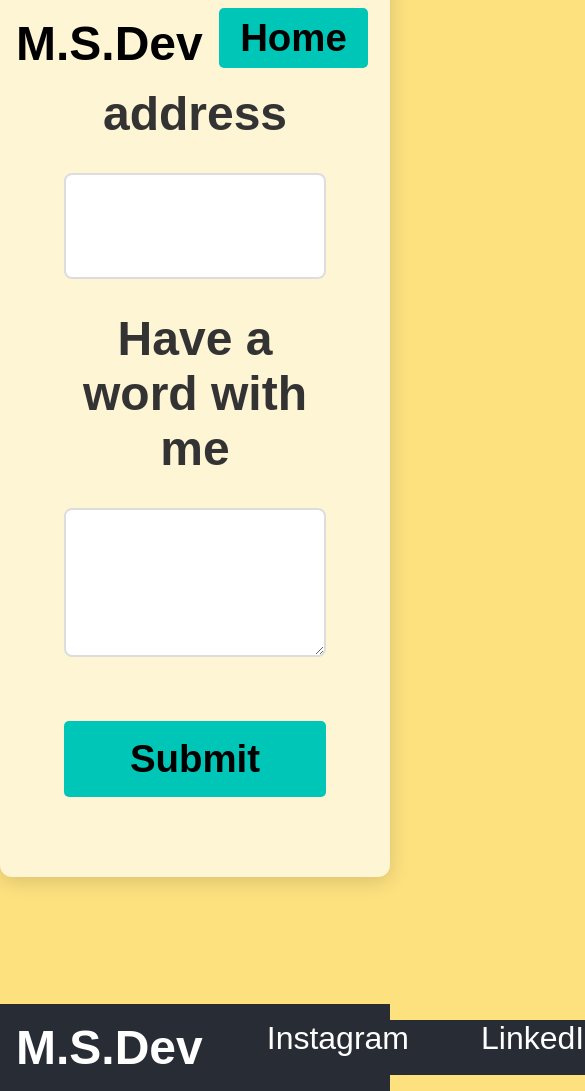
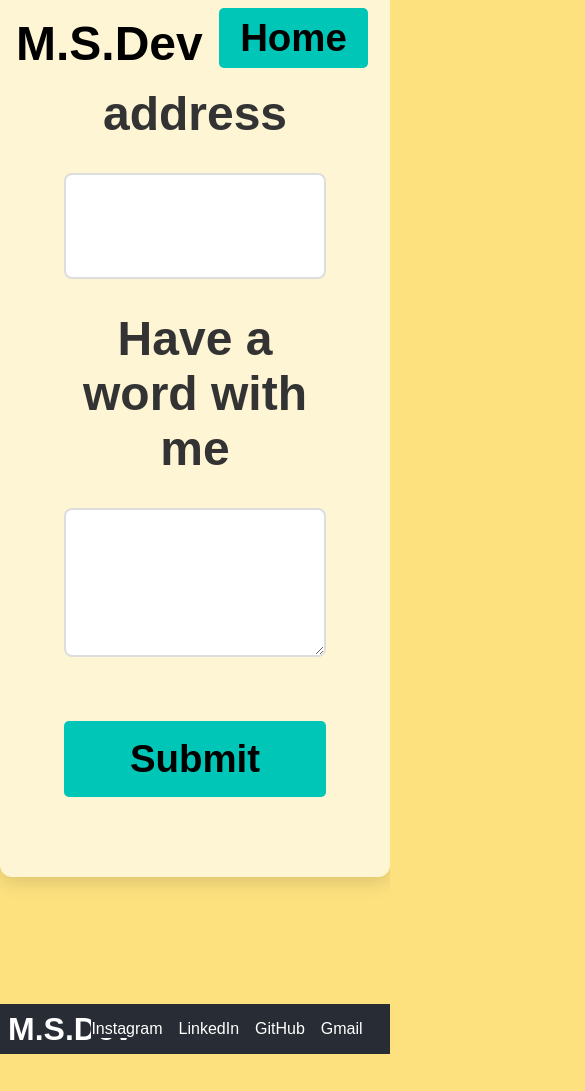
Before and after one commit to mahdisolgi1/portfolio-page, a React (Vite) app: page /form in a window 390 px wide. Shown: the top 1091 px of the page, 585 px wide, since content can reach past the window. After the commit the page ends 1054 px from the top, so only its background shows below. Built offline with nearby package versions, Linux system fonts and the light colour scheme.

Commit message:
styles(Footer): update css styles

```diff
--- a/src/components/Footer.module.css
+++ b/src/components/Footer.module.css
@@ -5,11 +5,15 @@
   text-align: center;
   display: flex;
   margin-top: 10rem;
-  justify-content: space-between;
+  justify-content: center;
+  align-items: center;
+  position: relative;
 }
 
 .logo {
-  margin-left: 2rem;
+  position: absolute;
+  left: 5rem;
+
   color: #fff;
   font-weight: 700;
   cursor: pointer;
@@ -22,7 +26,8 @@
   margin: 0;
   display: flex;
   justify-content: center;
-  gap: 0.5rem;
+
+  gap: 4rem;
 }
 
 .links li {
@@ -38,7 +43,7 @@
   text-decoration: none;
   display: flex;
   align-items: center;
-  gap: 4rem;
+
   font-size: 2rem;
   font-weight: 500;
 }
@@ -53,20 +58,39 @@
 
 @media (max-width: 77rem) {
   html {
+    font-size: 80%;
+  }
+  .logo {
+    margin-left: 0rem;
+    font-weight: 600;
+    font-size: 2.4rem;
+  }
+  .links a {
+    margin: 0;
+    font-size: 1.4rem;
+  }
+  .links {
+    margin-left: 3rem;
+    gap: 2rem;
+  }
+}
+
+@media (max-width: 67rem) {
+  html {
     font-size: 90%;
   }
   .logo {
     margin-left: 0rem;
     font-weight: 600;
-    font-size: 3rem;
+    left: 0.5rem;
+    font-size: 2rem;
+  }
+  .links {
+    margin-left: 4rem;
+    gap: 1rem;
   }
   .links a {
     margin: 0;
-    font-size: 2rem;
-  }
-  .links {
-    margin-left: auto;
-    margin-right: auto;
-    margin: 0;
+    font-size: 1rem;
   }
 }
```
